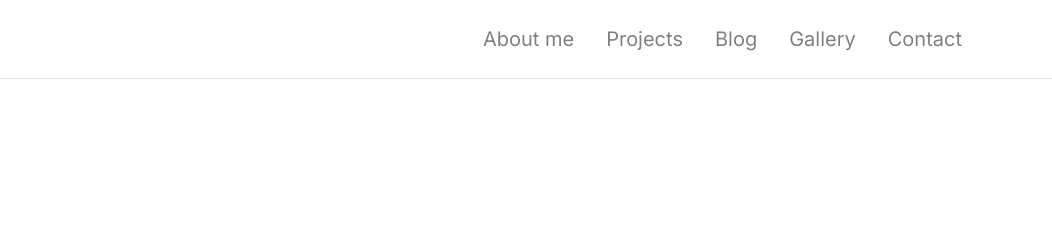
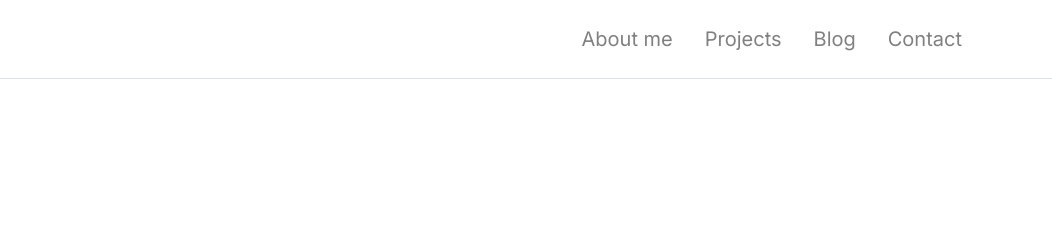
Before and after one commit to lisa-ce/lisachikovorePortInBootsrap, a plain HTML site: page index.html in a window 1280 px wide. Shown: the top 251 px of the page, 228-1280 px from the left. Drawn offline with nearby package versions, Linux system fonts and the light colour scheme.

Commit message:
Update index.html

```diff
--- a/index.html
+++ b/index.html
@@ -35,7 +35,7 @@
           <li class="nav-item"><a class="nav-link header" href="#about">About me</a></li>
           <li class="nav-item"><a class="nav-link header" href="#projects">Projects</a></li>
           <li class="nav-item"><a class="nav-link header" href="#blog">Blog</a></li>
-          <li class="nav-item"><a class="nav-link header" href="#gallery">Gallery</a></li>
+
           <li class="nav-item"><a class="nav-link header" href="#contact">Contact</a></li>
         </ul>
       </div>
```
